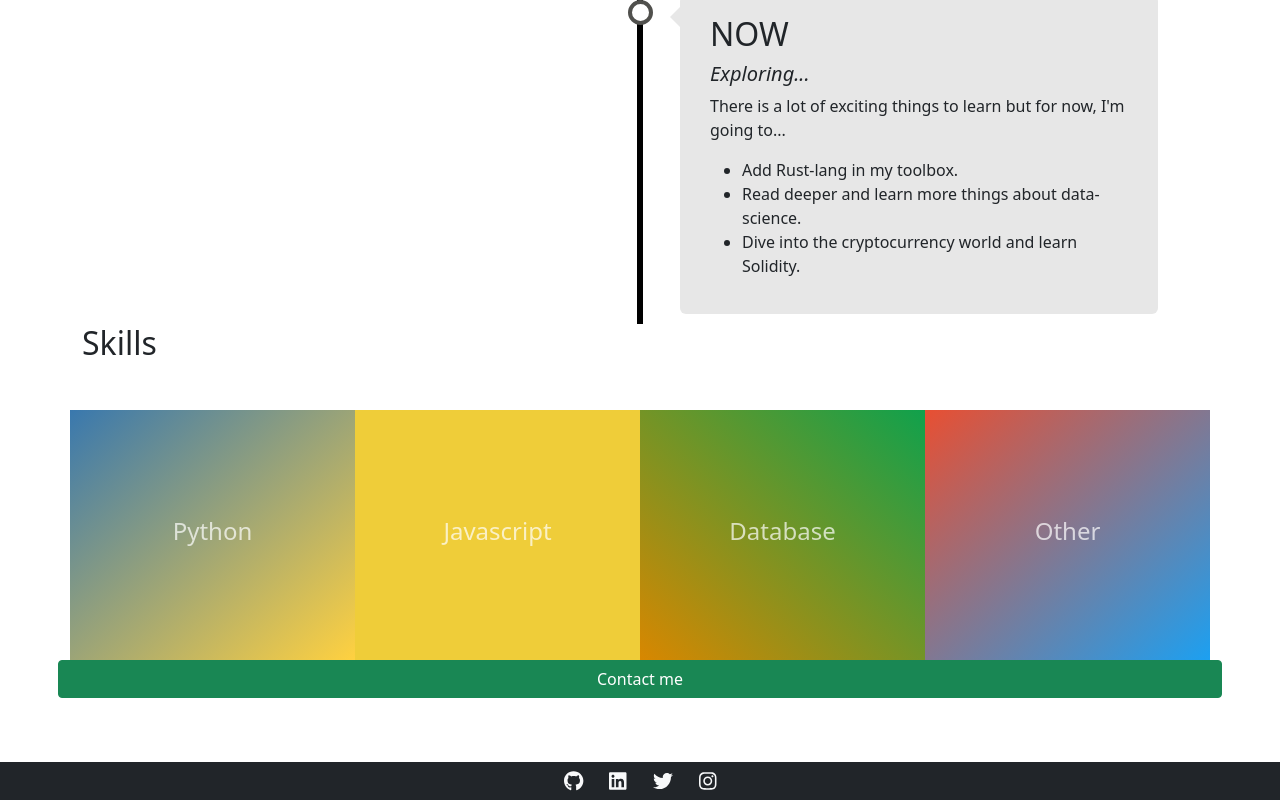
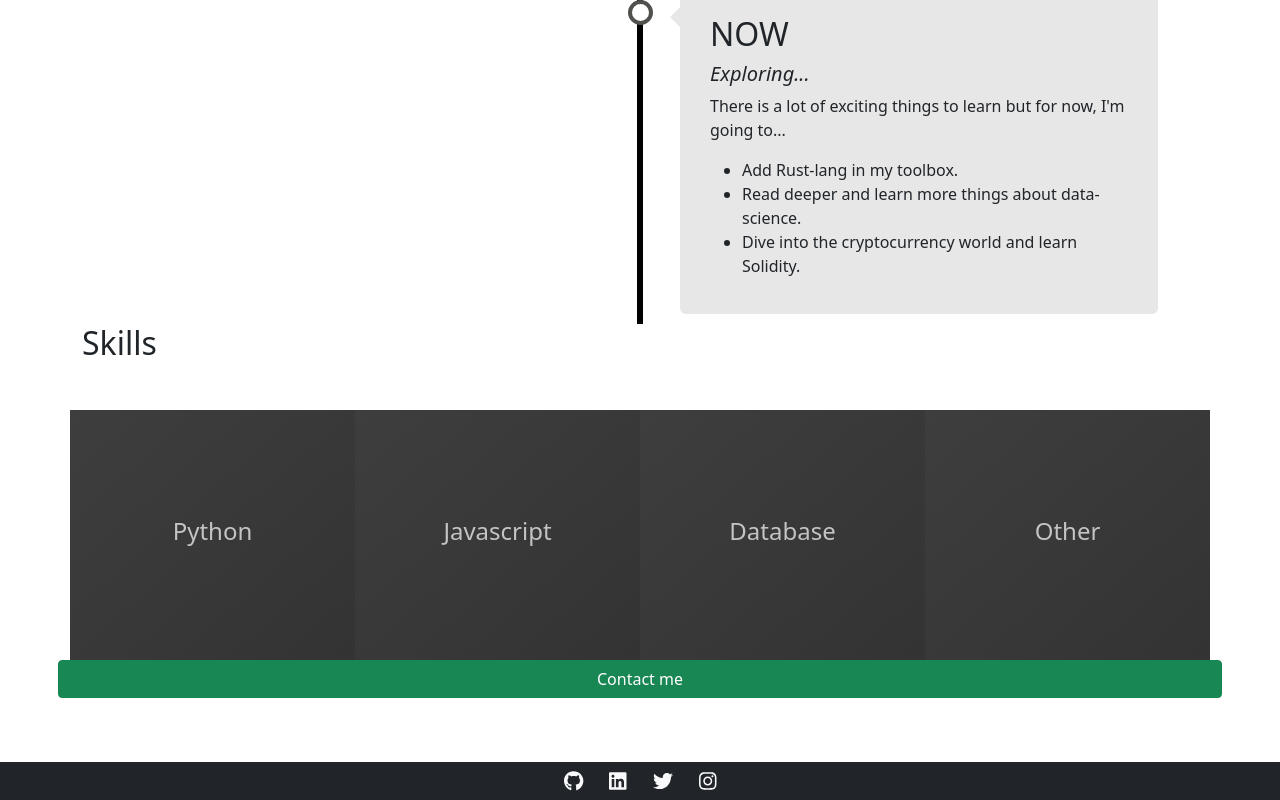
Before and after one commit to ShayanSadeghi/PersonalBlog, a Next.js app: page /about in a window 1280 px wide. Shown: the part 1038-1838 px from the top of the page. Built offline with nearby package versions, Linux system fonts and the light colour scheme.

Commit message:
use more related colors

```diff
--- a/components/about/About_Skills.js
+++ b/components/about/About_Skills.js
@@ -1,19 +1,24 @@
 import styles from "../../styles/Skills.module.css";
 
 function About_Skills({ data }) {
+  let counter = 0;
   return (
     <div>
       <h2 className="mb-5">Skills</h2>
       <div className="row">
         {data.map((skill) => {
+          let overlay_style = "overlay0";
+
+          if (counter % 2) {
+            overlay_style = "overlay1";
+          }
+          counter += 1;
           return (
             <div
               key={skill.title}
-              className={[
-                "col-sm-12 col-md-6 col-lg-3",
-                styles.container,
-                styles[`container_${skill.title}`],
-              ].join(" ")}
+              className={["col-sm-12 col-md-6 col-lg-3", styles.container].join(
+                " "
+              )}
             >
               <div className={styles.initial_block}>
                 <div className="h-100 align-items-center d-flex">
@@ -22,7 +27,7 @@ function About_Skills({ data }) {
                 <div
                   className={[
                     styles.overlay,
-                    styles[`overlay_${skill.title}`],
+                    styles[overlay_style],
                     "align-items-center",
                   ].join(" ")}
                 >
--- a/styles/Skills.module.css
+++ b/styles/Skills.module.css
@@ -2,22 +2,7 @@
   position: relative;
   text-transform: capitalize;
   color: #ffffffb3;
-}
-
-.container_python {
-  background-image: linear-gradient(to bottom right, #3978ae, #ffd140);
-}
-
-.container_javascript {
-  background-color: #efcd39;
-}
-
-.container_database {
-  background-image: linear-gradient(to bottom left, #10a14c, #d88700);
-}
-
-.container_other {
-  background-image: linear-gradient(to top left, #1ca0f1, #e84f32);
+  background-image: linear-gradient(to bottom right, #3e3e3e, #333);
 }
 
 .initial_block {
@@ -26,25 +11,17 @@
   height: 250px;
 }
 
-.overlay_python {
-  background-color: #008cba;
+.overlay0 {
   left: 100%;
+  left: 0;
 }
-.overlay_javascript {
-  background-color: black;
+.overlay1 {
   right: 100%;
-}
-
-.overlay_database {
-  background-color: #10a14c;
-  left: 100%;
-}
-.overlay_other {
-  background-color: #e84f32;
-  right: 100%;
+  right: 0;
 }
 
 .overlay {
+  background-color: #e3e3e3;
   padding-top: 10px;
   position: absolute;
   bottom: 0;
@@ -57,11 +34,10 @@
 
 .container:hover .overlay {
   width: 100%;
-  left: 0;
 }
 
 .text {
-  color: white;
+  color: black;
   font-size: 20px;
   text-align: center;
 }
```
